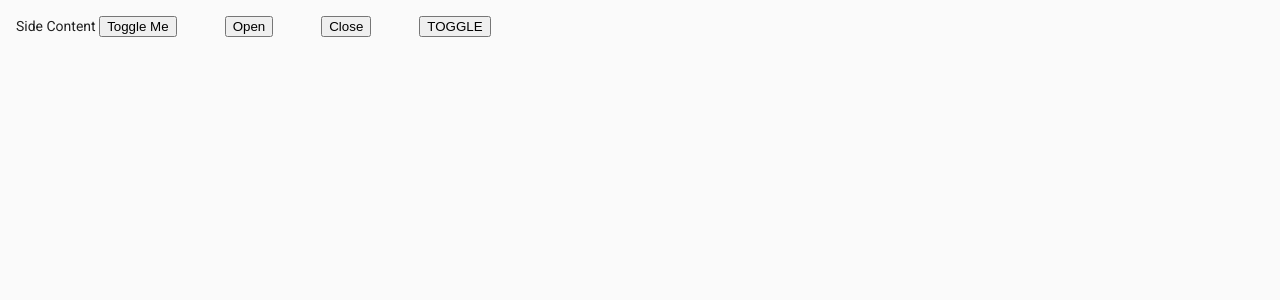
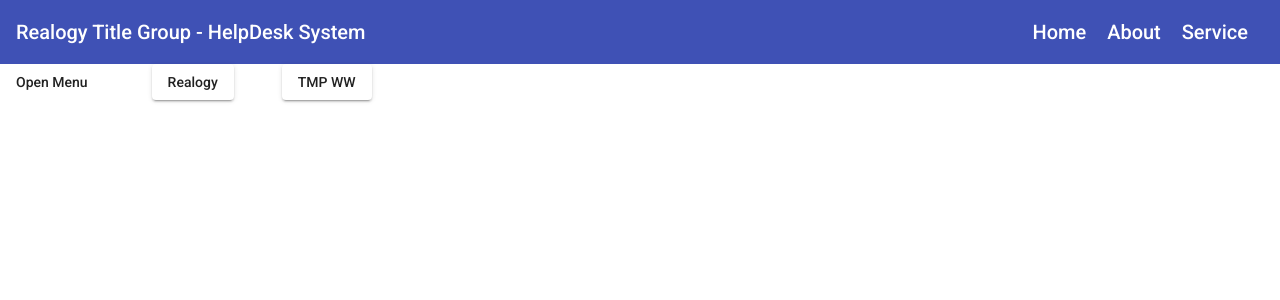
Before and after one commit to yuhup2edy/material-demo, an Angular app: page / in a window 1280 px wide. Shown: the top 300 px of the page. Built offline with nearby package versions, Linux system fonts and the light colour scheme.

Commit message:
added menu

```diff
--- a/src/app/app.component.html
+++ b/src/app/app.component.html
@@ -81,16 +81,16 @@ icon summary - https://material.io/resources/icons/?style=baseline -->
 
 <mat-progress-bar color="warn" bufferValue = "25" mode="query" value="30"></mat-progress-bar> -->
 
-<!-- <mat-toolbar class="navbar" color="primary">
-<div> Realogy Title - Resource Access Request</div>
+<mat-toolbar class="navbar" color="primary">
+<div> Realogy Title Group - HelpDesk System</div>
 <div>
   <span> Home</span>
   <span> About</span>
   <span> Service</span>
  </div>
- </mat-toolbar> -->
+ </mat-toolbar>
 
- <mat-sidenav-container>
+ <!-- <mat-sidenav-container>
    <mat-sidenav #sidenav mode="side" [(opened)]="opened" (opened)="log('opened')" (closed)="log('closed')"> Main Content </mat-sidenav>
    <mat-sidenav-content> Side Content
    <button type = "button" (click)="opened=!opened"> Toggle Me </button>
@@ -99,7 +99,38 @@ icon summary - https://material.io/resources/icons/?style=baseline -->
    <button type = "button" (click)="sidenav.toggle()"> TOGGLE </button>
 
   </mat-sidenav-content>
- </mat-sidenav-container>
+ </mat-sidenav-container> -->
 
  <!-- mode = over(default), push and side
   opened and closed are listeners and call log with text to be logged -->
+
+<mat-menu #appMenu="matMenu" xPosition="after" yPosition="above">
+  <button mat-menu-item> Front End</button>
+  <button mat-menu-item> Backend End</button>
+  <button mat-menu-item> Services</button>
+  <button mat-menu-item> Middle Ware</button>
+  <button mat-menu-item [matMenuTriggerFor]="subMenu"> Cloud</button>
+</mat-menu>
+
+<button mat-flat-button [matMenuTriggerFor]="appMenu"> Open Menu </button>
+
+<mat-menu #subMenu="matMenu">
+  <button mat-menu-item> AWS</button>
+  <button mat-menu-item> Google Cloud</button>
+  <button mat-menu-item> Azure</button>
+</mat-menu>
+
+<mat-menu #lazyMenu="matMenu">
+  <ng-template matMenuContent let-name="name" let-hobby="hobby"> <!-- name is from the matMenuTriggerData below to dynamically render-->
+    <button mat-menu-item> Login </button>
+    <button mat-menu-item> I like {{hobby}} </button>
+    <button mat-menu-item> Logout {{name}}</button>
+  </ng-template>
+</mat-menu>
+
+<button mat-raised-button
+        [matMenuTriggerFor]="lazyMenu"
+        [matMenuTriggerData]="{name:'Madison', hobby : 'Transition'}"> Realogy</button>
+<button mat-raised-button
+        [matMenuTriggerFor]="lazyMenu"
+        [matMenuTriggerData]="{name : 'New York', hobby : 'CRM'}"> TMP WW</button>
--- a/src/app/material/material.module.ts
+++ b/src/app/material/material.module.ts
@@ -1,13 +1,14 @@
 import { NgModule } from '@angular/core';
 
-import { MatButtonModule }              from '@angular/material/button';
-import {MatButtonToggleModule}          from '@angular/material/button-toggle';
-import {MatIconModule}                  from '@angular/material/icon';
-import { MatBadgeModule}                from '@angular/material/badge';
-import {MatProgressSpinnerModule}       from '@angular/material/progress-spinner';
-import {MatProgressBarModule}           from '@angular/material/progress-bar';
-import {MatToolbarModule }             from '@angular/material/toolbar';
-import  { MatSidenavModule }             from '@angular/material/sidenav';
+import { MatButtonModule }                from '@angular/material/button';
+import { MatButtonToggleModule }          from '@angular/material/button-toggle';
+import { MatIconModule }                  from '@angular/material/icon';
+import { MatBadgeModule }                 from '@angular/material/badge';
+import { MatProgressSpinnerModule }       from '@angular/material/progress-spinner';
+import { MatProgressBarModule }           from '@angular/material/progress-bar';
+import { MatToolbarModule }               from '@angular/material/toolbar';
+import { MatSidenavModule }               from '@angular/material/sidenav';
+import { MatMenuModule }                  from '@angular/material/menu';
 
 //import { MatMenuModule } from '@angular/material/menu';
 //import { MatToolbarModule } from '@angular/material/toolbar';
@@ -20,7 +21,8 @@ const Material = [ MatButtonModule,
                    MatProgressSpinnerModule,
                    MatProgressBarModule,
                    MatToolbarModule,
-                   MatSidenavModule ]
+                   MatSidenavModule,
+                   MatMenuModule ]
 
 @NgModule({
   imports: [Material],
```
